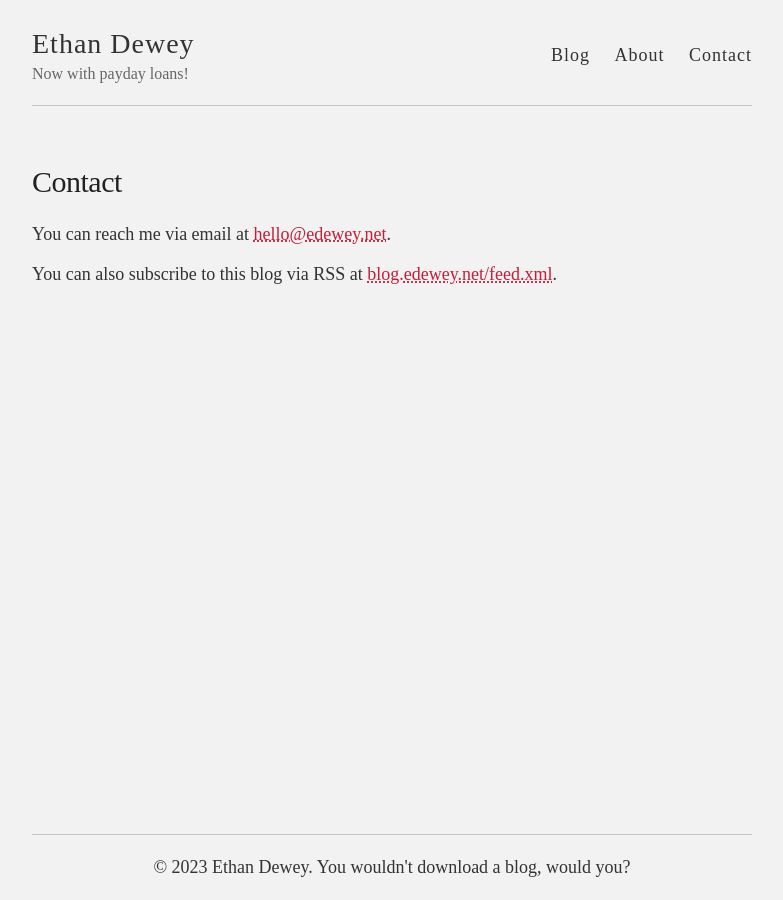
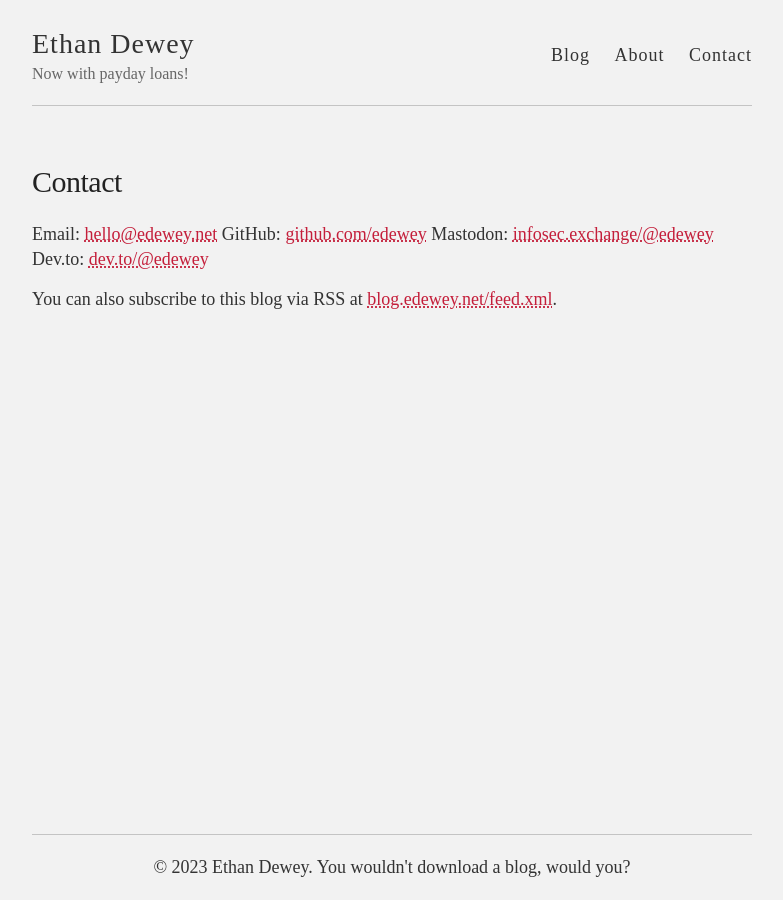
Before and after one commit to conjuredbytes/conjuredbytes.github.io, a Jekyll site: the page built from contact.md, in a window 1280 px wide. Shown: the whole page, without its empty margins (248-1031 px from the left). Built offline with Jekyll 4.4.1, drawn with Linux system fonts in a browser that asks for light colours; some web fonts are replaced.

Commit message:
Update contact.md

```diff
--- a/contact.md
+++ b/contact.md
@@ -4,6 +4,10 @@ title: Contact
 permalink: /contact/
 ---
 
-You can reach me via email at [hello@edewey.net](mailto:hello@edewey.net).
+Email: [hello@edewey.net](mailto:hello@edewey.net)
+GitHub: [github.com/edewey](https://github.com/edewey)
+Mastodon: [infosec.exchange/@edewey](https://infosec.exchange/@edewey)
+Dev.to: [dev.to/@edewey](https://dev.to/@edewey)
+
 
 You can also subscribe to this blog via RSS at [blog.edewey.net/feed.xml](https://blog.edewey.net/feed.xml).
```
